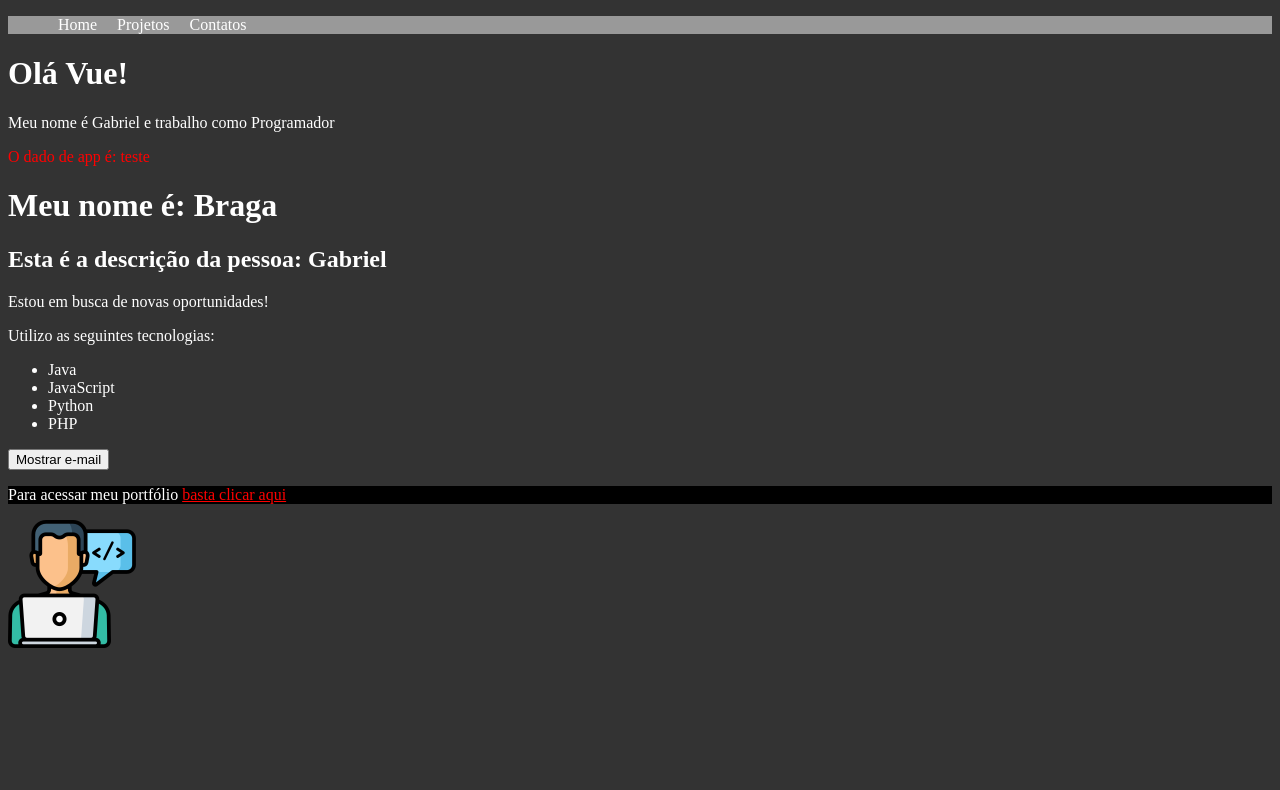
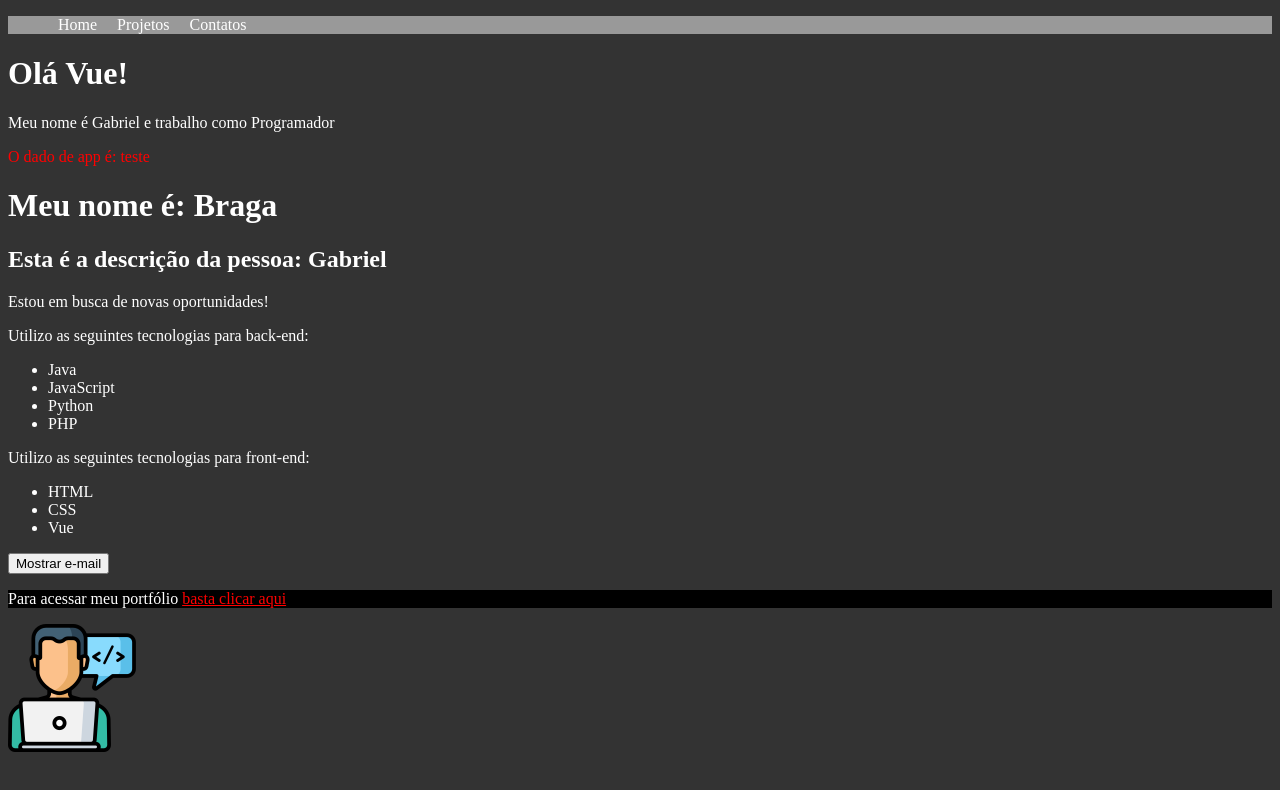
Before and after one commit to bragabriel/VueJS, a Vue app in the folder Curso-VueJS/vue-project/: page / in a window 1280 px wide. Shown: the top 790 px of the page. Built offline with nearby package versions, Linux system fonts and the light colour scheme.

Commit message:
add: renderização de listas (v-for)

```diff
--- a/Curso-VueJS/vue-project/src/components/Info.vue
+++ b/Curso-VueJS/vue-project/src/components/Info.vue
@@ -2,14 +2,21 @@
     <div>
         <p v-if="esta_trabalhando">Estou trabalhando no momento</p>
         <p v-else>Estou em busca de novas oportunidades!</p>
-        <p>Utilizo as seguintes tecnologias:</p>
+        <p>Utilizo as seguintes tecnologias para back-end:</p>
+
         <ul>
-            <li>Java</li>
-            <li>JavaScript</li>
-            <li>Python</li>
-            <li>PHP</li>
+            <li v-for="(technology, index) in backend_technologies" v-bind:key="index">{{technology}}</li>
         </ul>
+        <p>Utilizo as seguintes tecnologias para front-end:</p>
+
+        <ul>
+            <li v-for="technology in frontend_technologies" :key="technology.id">
+                {{technology.language}}
+            </li>
+        </ul>
+
         <p v-if="1>2">Testando</p>
+
         <div>
             <button @click="showEmail">{{textoBotao}}</button>
         </div>
@@ -33,7 +40,13 @@
             mostrar_email: false,
             email: "gabriel@gabriel.gabriel",
             meu_link: "https://google.com",
-            textoBotao: 'Mostrar e-mail'
+            textoBotao: "Mostrar e-mail",
+            backend_technologies: ["Java", "JavaScript", "Python", "PHP"],
+            frontend_technologies: [
+            {id: 1, language: 'HTML'},
+            {id: 2, language: 'CSS'},
+            {id: 3, language: 'Vue'},
+            ],
         };
     },
     methods:{
```
